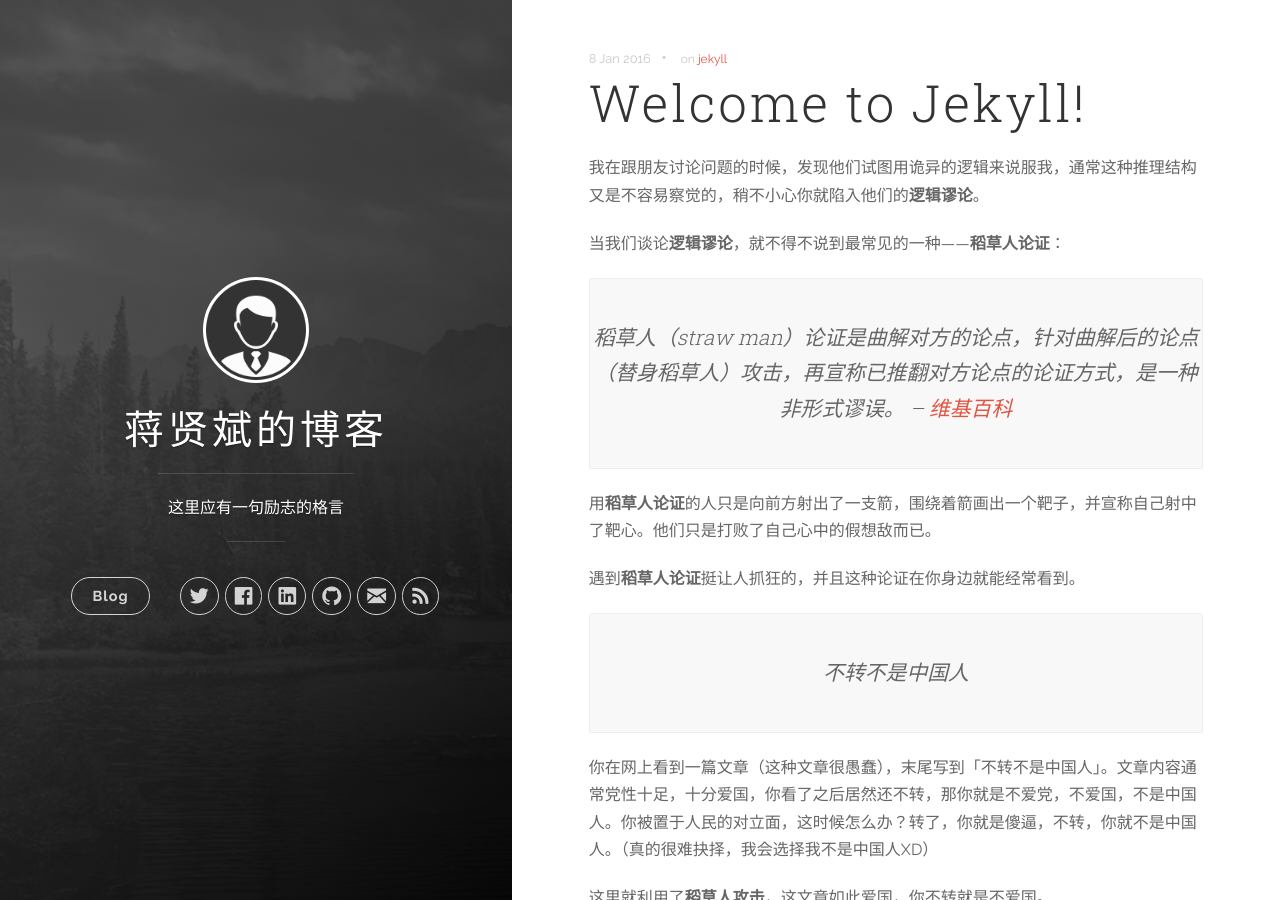
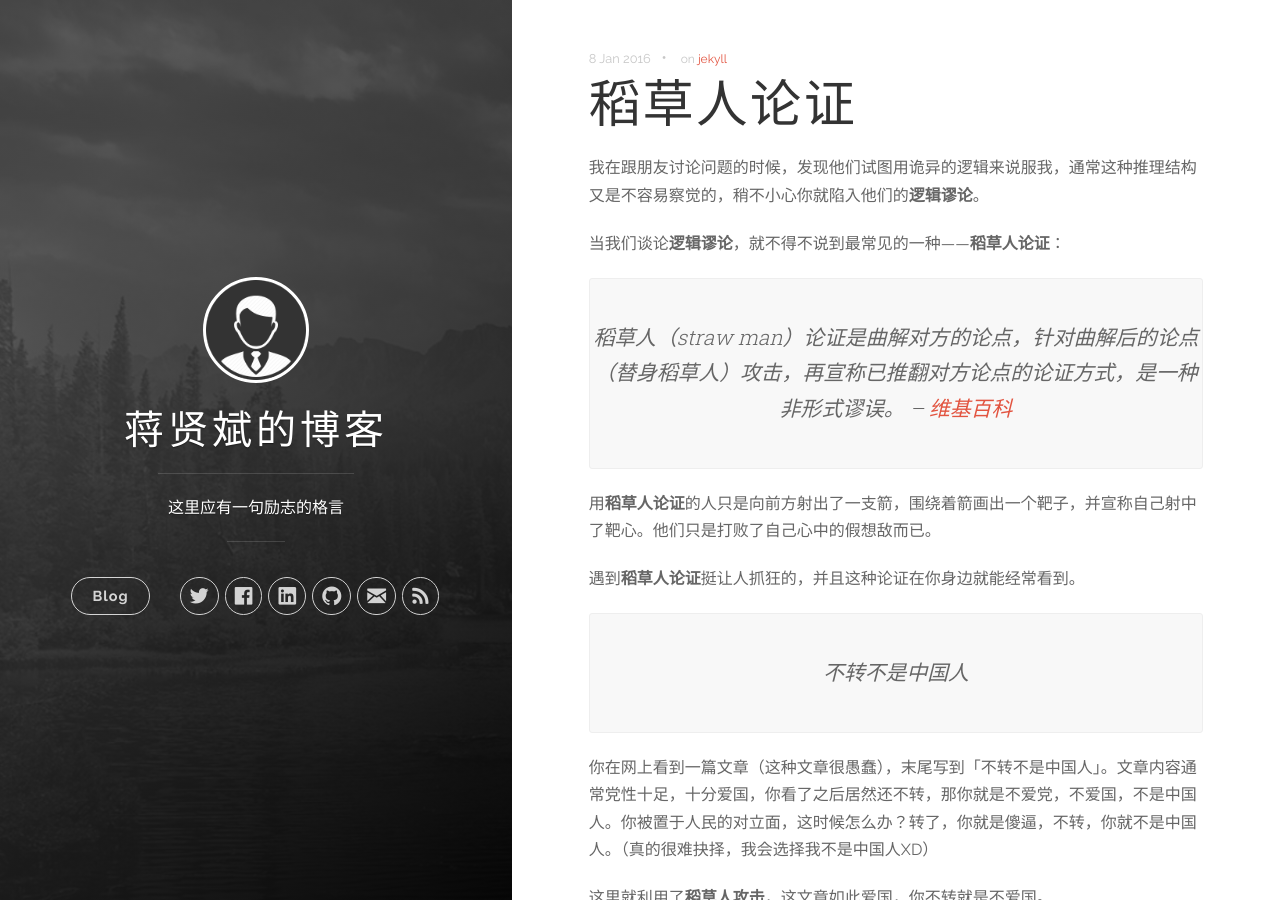
Before and after one commit to bing0say/bing0say.github.io, a Jekyll site: the page built from _posts/2016-01-08-welcome-to-jekyll.markdown, in a window 1280 px wide and 900 px high. Built offline with Jekyll 4.4.1, drawn with Linux system fonts in a browser that asks for light colours; nearby versions of some CDN libraries.

Commit message:
change title

```diff
--- a/_posts/2016-01-08-welcome-to-jekyll.markdown
+++ b/_posts/2016-01-08-welcome-to-jekyll.markdown
@@ -1,5 +1,5 @@
 ---
-title:  "Welcome to Jekyll!"
+title:  "稻草人论证"
 date:   2016-01-08 15:04:23
 categories: [jekyll]
 tags: [jekyll]
```
